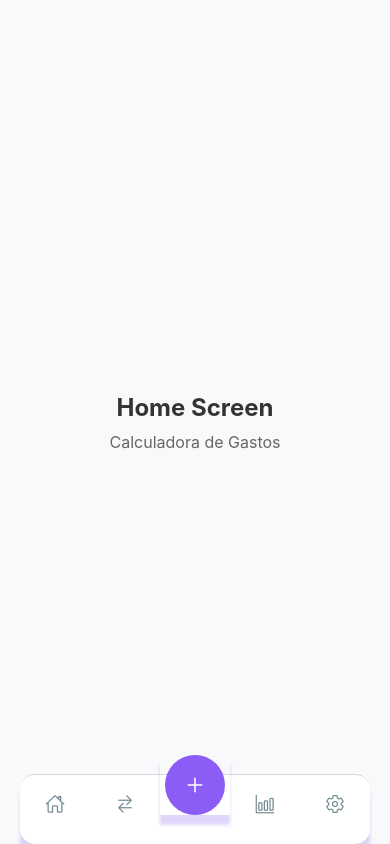
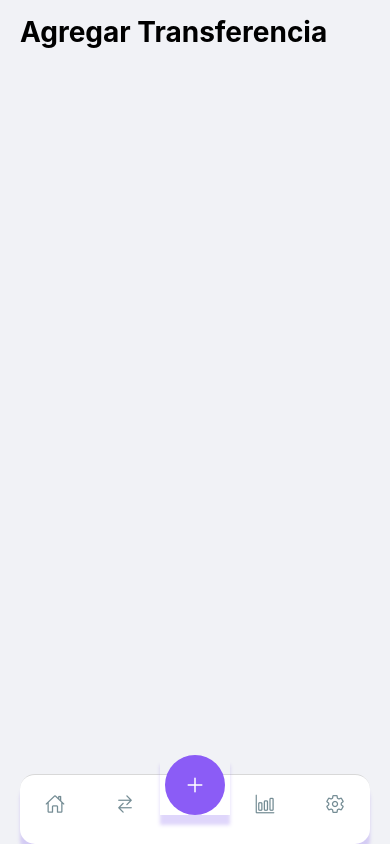
Before and after one commit to Nobelio1/control-gastos-app, a React Native app: screen /Add in a window 390 px wide. Built offline with nearby package versions, Linux system fonts and the light colour scheme.

Commit message:
[ADD] implementacion de cabeceras para las vistas

```diff
--- a/src/screens/add-screen/AddScreen.styles.ts
+++ b/src/screens/add-screen/AddScreen.styles.ts
@@ -0,0 +1,12 @@
+import {StyleSheet} from "react-native";
+
+export const addScreenStyles = StyleSheet.create({
+  container: {
+    flex: 1,
+    backgroundColor: '#F1F2F6',
+  },
+  content: {
+    flex: 1,
+    paddingHorizontal: 20,
+  },
+});
--- a/src/screens/add-screen/AddScreen.tsx
+++ b/src/screens/add-screen/AddScreen.tsx
@@ -1,36 +1,14 @@
-import { View, Text, StyleSheet } from 'react-native';
-import { SafeAreaView } from 'react-native-safe-area-context';
+import {View} from 'react-native';
+import {SafeAreaView} from 'react-native-safe-area-context';
+import Header from "../../components/shared/header-screen/Header";
+import {addScreenStyles} from "./AddScreen.styles";
 
 export default function AddScreen() {
   return (
-    <SafeAreaView style={styles.container}>
-      <View style={styles.content}>
-        <Text style={styles.title}>Home Screen</Text>
-        <Text style={styles.subtitle}>Calculadora de Gastos</Text>
+    <SafeAreaView style={addScreenStyles.container}>
+      <Header title={'Agregar Transferencia'}/>
+      <View style={addScreenStyles.content}>
       </View>
     </SafeAreaView>
   );
 }
-
-const styles = StyleSheet.create({
-  container: {
-    flex: 1,
-    backgroundColor: '#f8f9fa',
-  },
-  content: {
-    flex: 1,
-    justifyContent: 'center',
-    alignItems: 'center',
-    paddingHorizontal: 20,
-  },
-  title: {
-    fontSize: 24,
-    fontWeight: 'bold',
-    color: '#333',
-    marginBottom: 10,
-  },
-  subtitle: {
-    fontSize: 16,
-    color: '#666',
-  },
-});
--- a/src/screens/stats-screen/StatsScreen.styles.ts
+++ b/src/screens/stats-screen/StatsScreen.styles.ts
@@ -0,0 +1,12 @@
+import {StyleSheet} from "react-native";
+
+export const statsScreenStyles = StyleSheet.create({
+  container: {
+    flex: 1,
+    backgroundColor: '#F1F2F6',
+  },
+  content: {
+    flex: 1,
+    paddingHorizontal: 20,
+  },
+});
--- a/src/screens/stats-screen/StatsScreen.tsx
+++ b/src/screens/stats-screen/StatsScreen.tsx
@@ -1,36 +1,14 @@
-import { View, Text, StyleSheet } from 'react-native';
-import { SafeAreaView } from 'react-native-safe-area-context';
+import {View} from 'react-native';
+import {SafeAreaView} from 'react-native-safe-area-context';
+import Header from "../../components/shared/header-screen/Header";
+import {statsScreenStyles} from "./StatsScreen.styles";
 
 export default function StatsScreen() {
   return (
-    <SafeAreaView style={styles.container}>
-      <View style={styles.content}>
-        <Text style={styles.title}>Home Screen</Text>
-        <Text style={styles.subtitle}>Calculadora de Gastos</Text>
+    <SafeAreaView style={statsScreenStyles.container}>
+      <Header title={'Estadisticas'}/>
+      <View style={statsScreenStyles.content}>
       </View>
     </SafeAreaView>
   );
 }
-
-const styles = StyleSheet.create({
-  container: {
-    flex: 1,
-    backgroundColor: '#f8f9fa',
-  },
-  content: {
-    flex: 1,
-    justifyContent: 'center',
-    alignItems: 'center',
-    paddingHorizontal: 20,
-  },
-  title: {
-    fontSize: 24,
-    fontWeight: 'bold',
-    color: '#333',
-    marginBottom: 10,
-  },
-  subtitle: {
-    fontSize: 16,
-    color: '#666',
-  },
-});
--- a/src/screens/transfer-screen/TransferScreen.styles.ts
+++ b/src/screens/transfer-screen/TransferScreen.styles.ts
@@ -0,0 +1,12 @@
+import {StyleSheet} from "react-native";
+
+export const transferScreenStyles = StyleSheet.create({
+  container: {
+    flex: 1,
+    backgroundColor: '#F1F2F6',
+  },
+  content: {
+    flex: 1,
+    paddingHorizontal: 20,
+  },
+});
--- a/src/screens/transfer-screen/TransferScreen.tsx
+++ b/src/screens/transfer-screen/TransferScreen.tsx
@@ -1,36 +1,14 @@
-import { View, Text, StyleSheet } from 'react-native';
 import { SafeAreaView } from 'react-native-safe-area-context';
+import {transferScreenStyles} from "./TransferScreen.styles";
+import {View} from "react-native";
+import Header from "../../components/shared/header-screen/Header";
 
 export default function TransferScreen() {
   return (
-    <SafeAreaView style={styles.container}>
-      <View style={styles.content}>
-        <Text style={styles.title}>Home Screen</Text>
-        <Text style={styles.subtitle}>Calculadora de Gastos</Text>
+    <SafeAreaView style={transferScreenStyles.container}>
+      <Header title={'Transferencias'}/>
+      <View style={transferScreenStyles.content}>
       </View>
     </SafeAreaView>
   );
 }
-
-const styles = StyleSheet.create({
-  container: {
-    flex: 1,
-    backgroundColor: '#f8f9fa',
-  },
-  content: {
-    flex: 1,
-    justifyContent: 'center',
-    alignItems: 'center',
-    paddingHorizontal: 20,
-  },
-  title: {
-    fontSize: 24,
-    fontWeight: 'bold',
-    color: '#333',
-    marginBottom: 10,
-  },
-  subtitle: {
-    fontSize: 16,
-    color: '#666',
-  },
-});
```
